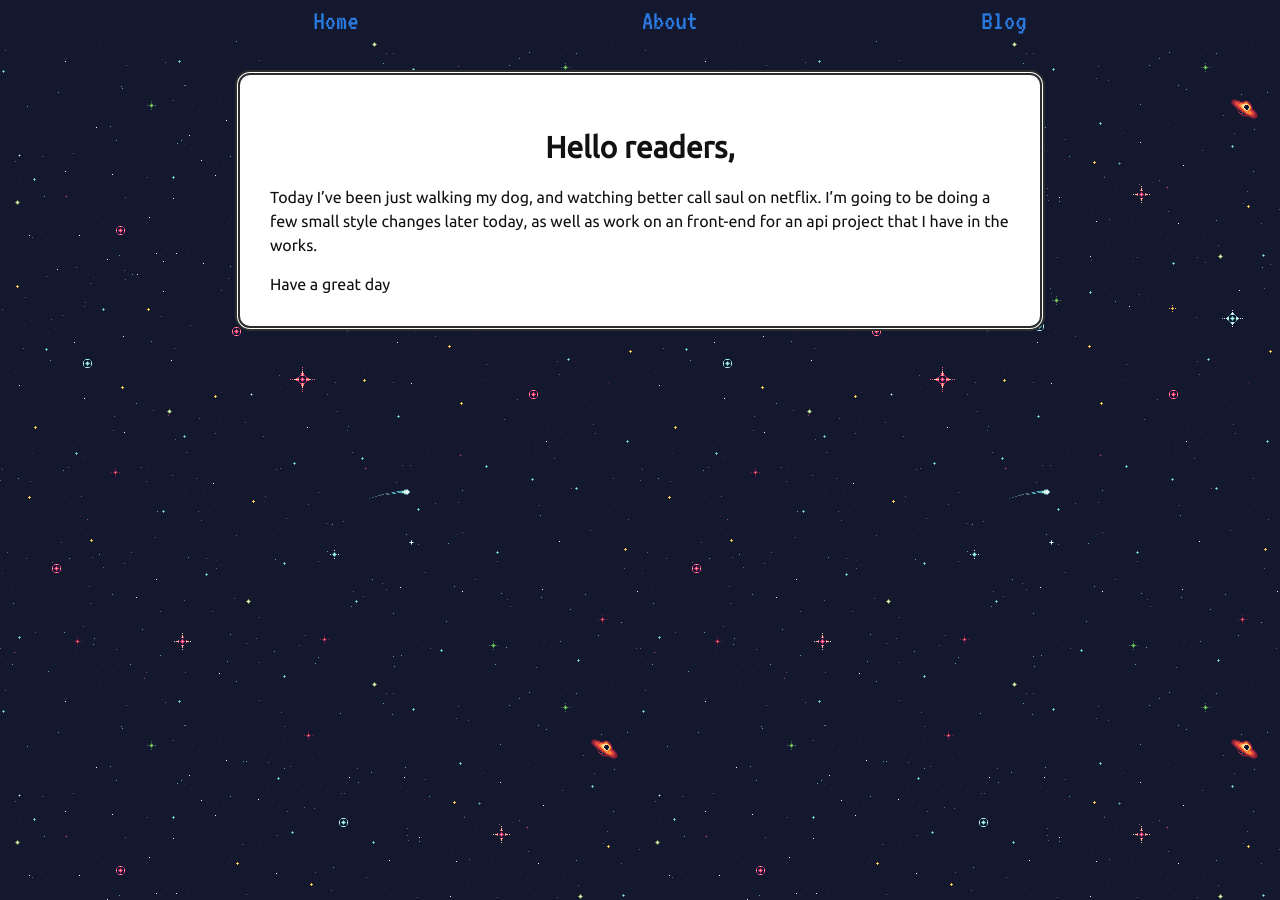
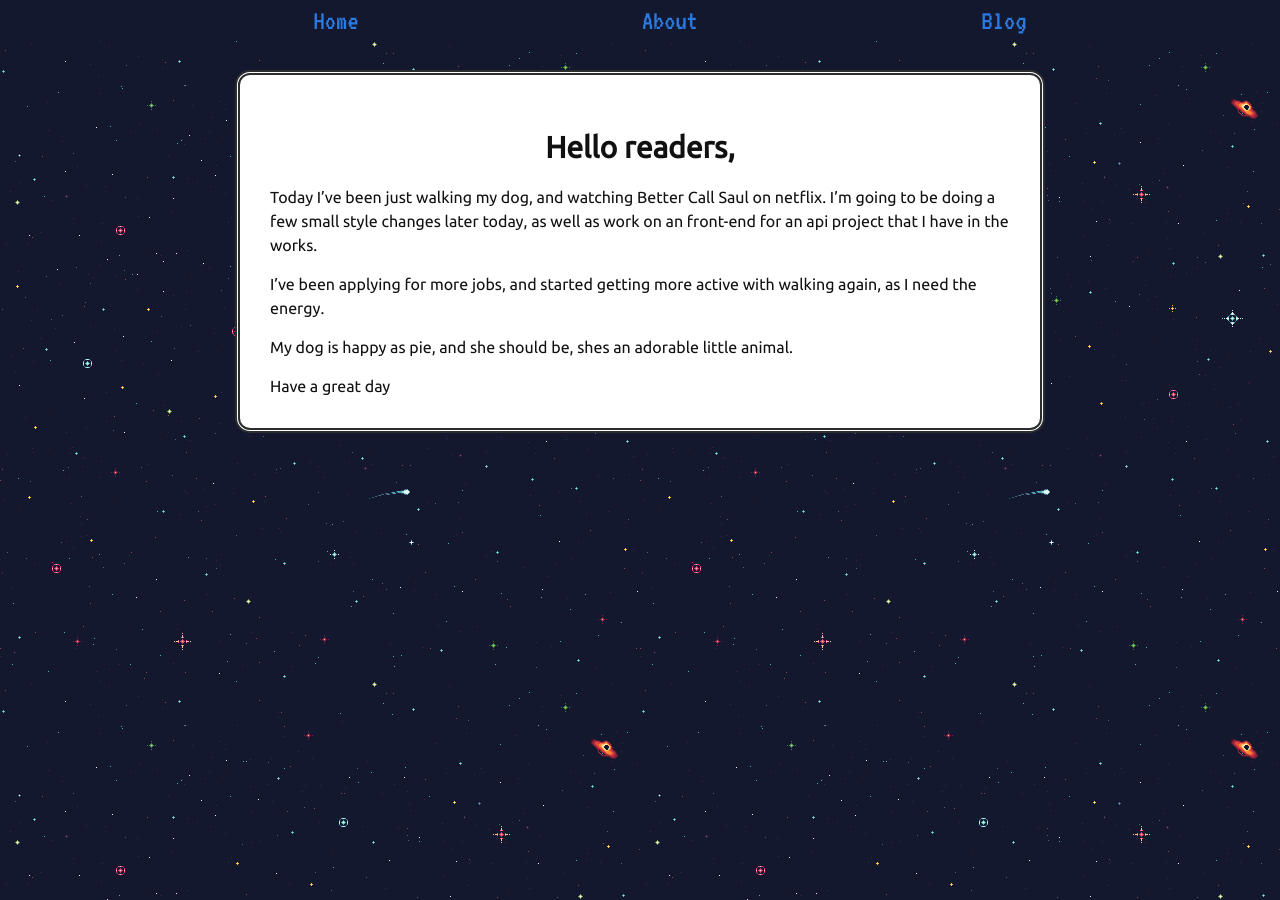
Before and after one commit to jlafleur93/jlafleur93.github.io, a Jekyll site: the page built from docs/_posts/2021-08-10-TuesdayBlog.markdown, in a window 1280 px wide. Built offline with Jekyll 4.4.1, drawn with Linux system fonts in a browser that asks for light colours.

Commit message:
added more info to blog post

```diff
--- a/docs/_posts/2021-08-10-TuesdayBlog.markdown
+++ b/docs/_posts/2021-08-10-TuesdayBlog.markdown
@@ -6,8 +6,11 @@ categories: jekyll update
 ---
 Hello readers,
 
-Today I've been just walking my dog, and watching better call saul on netflix.
+Today I've been just walking my dog, and watching Better Call Saul on netflix.
 I'm going to be doing a few small style changes later today, as well as work on an front-end for an api project that I have in the works.
 
+I've been applying for more jobs, and started getting more active with walking again, as I need the energy.
+
+My dog is happy as pie, and she should be, shes an adorable little animal.
 
 Have a great day
```
